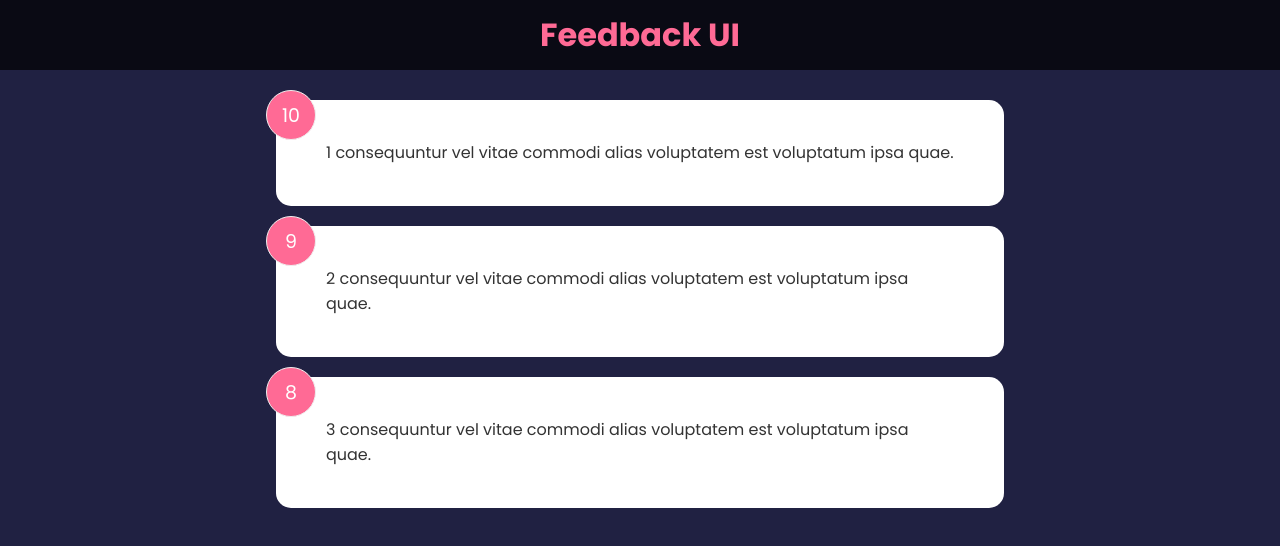
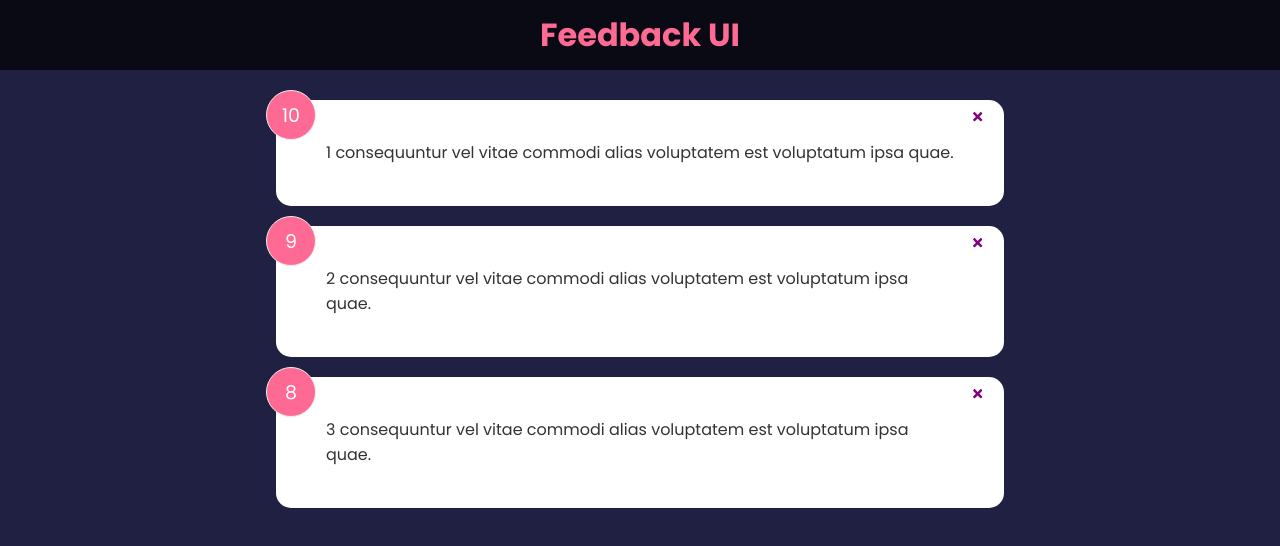
Before and after one commit to DeadDodo15/feedback-app, a React (Create React App) app: page / in a window 1280 px wide. Shown: the top 546 px of the page. Built offline with nearby package versions, Linux system fonts and the light colour scheme.

Commit message:
event and prop drilling

```diff
--- a/package.json
+++ b/package.json
@@ -8,6 +8,7 @@
     "@testing-library/user-event": "^13.5.0",
     "react": "^18.2.0",
     "react-dom": "^18.2.0",
+    "react-icons": "^4.6.0",
     "react-scripts": "5.0.1",
     "web-vitals": "^2.1.4"
   },
--- a/src/App.js
+++ b/src/App.js
@@ -6,10 +6,16 @@
 function App(){
     const [Feedback, setFeedback] = useState(FeedbackData)
 
+    const deleteFeedback = (id) => {
+        if(window.confirm('Are you sure you want to delete?')){
+            setFeedback(Feedback.filter((item) => item.id !== id))
+        }
+    }
+
     return <>
     <Header text="Feedback UI" />
     <div className="container">
-    <FeedbackList feedback={Feedback}/>
+    <FeedbackList feedback={Feedback} handleDelete={deleteFeedback}/>
     </div>
     </>
 }
--- a/src/components/FeedbackItem.jsx
+++ b/src/components/FeedbackItem.jsx
@@ -1,12 +1,16 @@
 import Card from "./shared/card"
 import PropTypes from "prop-types"
+import { FaTimes } from 'react-icons/fa'
 
 
-function FeedbackItem ({ item }) {
+function FeedbackItem ({ item, handleDelete }) {
 
     return (
         <Card reverse={false}>
             <div className="num-display">{item.rating}</div>
+            <button onClick={()=>{handleDelete(item.id)}} className="close">
+                <FaTimes color="purple" />
+            </button>
             <div className="text-display">{item.text}</div>
         </Card>
     )
--- a/src/components/FeedbackList.jsx
+++ b/src/components/FeedbackList.jsx
@@ -1,7 +1,7 @@
 import PropTypes from "prop-types"
 import FeedbackItem from "./FeedbackItem"
 
-function FeedbackList({feedback}){
+function FeedbackList({feedback, handleDelete}){
 
     if(!feedback || feedback.lenght === 0){
         return <p>No feedback yet</p>
@@ -10,7 +10,7 @@
     return (
     <div className="feedback-list">
         {feedback.map((item)=>(
-            <FeedbackItem key={item.id} item={item}/>
+            <FeedbackItem key={item.id} item={item} handleDelete={handleDelete}/>
         ))}
     </div>
     )
```
Also changed, not shown: 1 other file (tests, documents, lock files or other folders).
